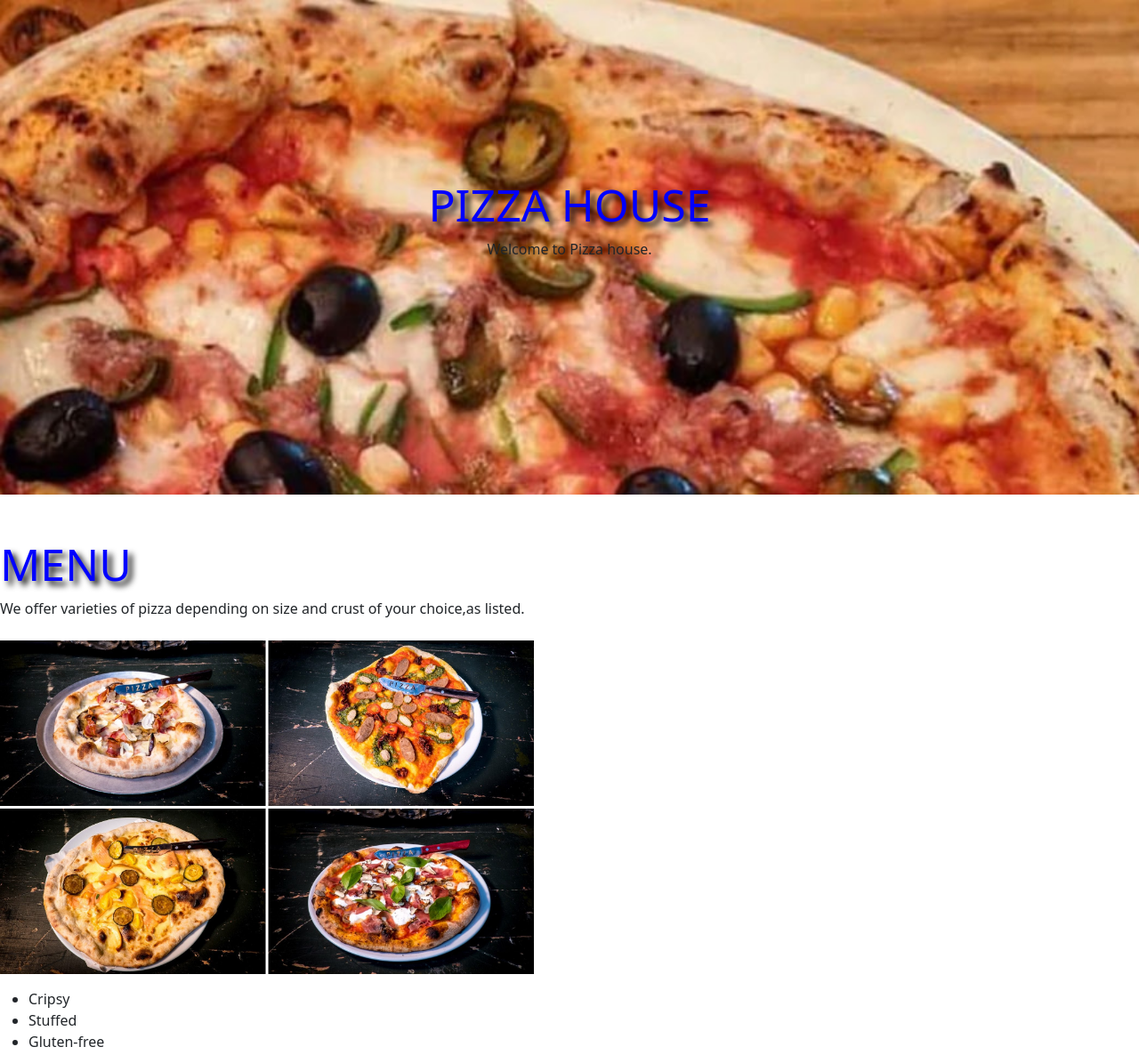
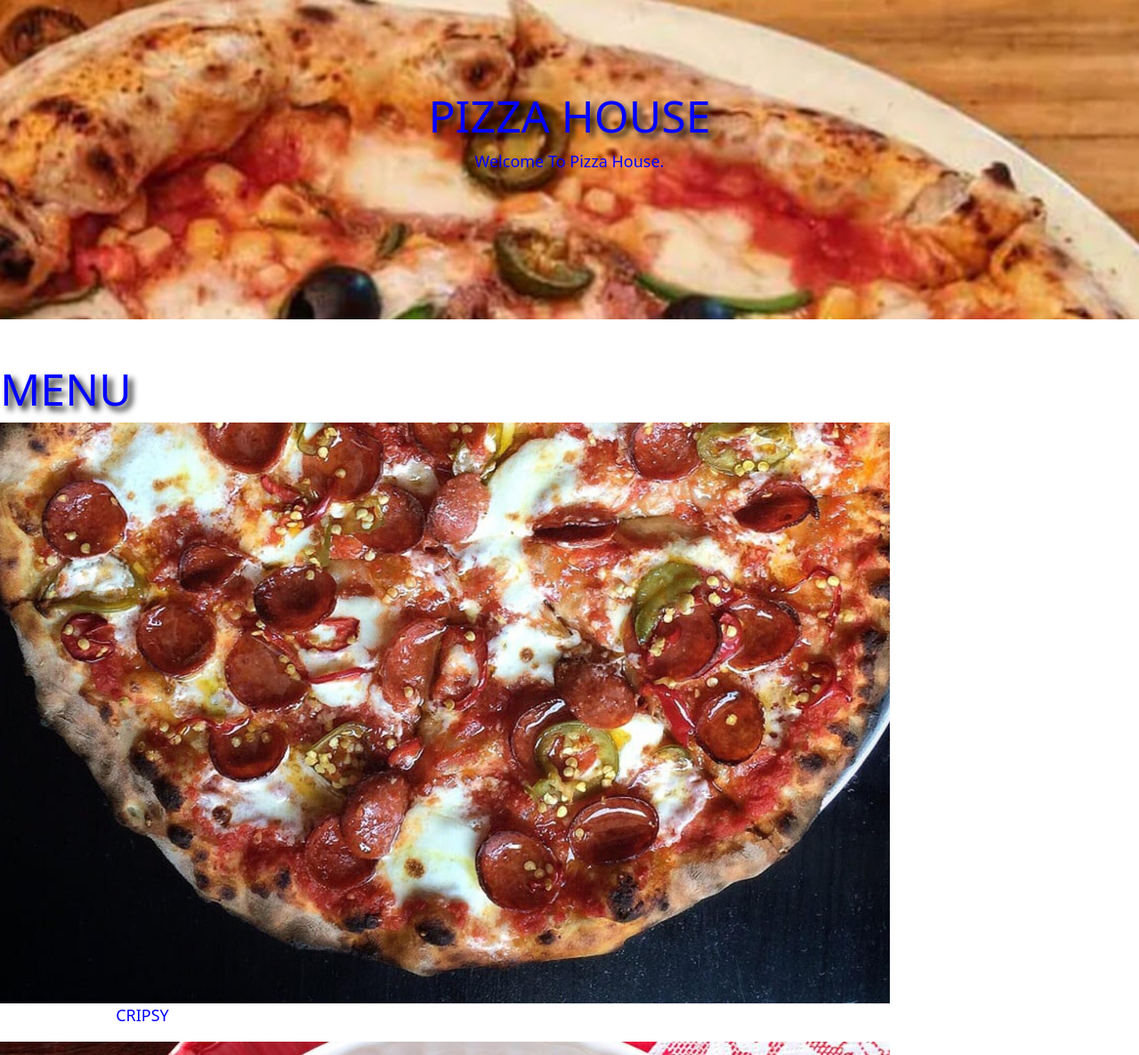
Before and after one commit to Garlinsk/Pizza-House, a plain HTML site: page index.html in a window 1280 px wide. Shown: the top 1186 px of the page at 89% size. Drawn offline with nearby package versions, Linux system fonts and the light colour scheme; files whose address does not match are found by name.

Commit message:
renamed images, styled html element

```diff
--- a/css/styles.css
+++ b/css/styles.css
@@ -1,7 +1,7 @@
 .intro {
     background-image:url(../images/pizza2.jpg);
     background-size: cover;
-    padding: 200px;
+    padding: 100px;
     text-align: center;
 }
 h1 {
@@ -16,3 +16,17 @@ h2 {
     font-size: 50px;
 
 }
+
+.menu {
+   text-shadow: blue;
+   padding: auto;
+
+
+}
+
+p {
+    text-align: center;
+    text-transform: capitalize;
+    color: blue;
+    font-size: large;
+}
--- a/index.html
+++ b/index.html
@@ -19,7 +19,28 @@
     </div>
     <br><br>
     <div class="menu">
-        <h2>MENU</h2>
+        <div class="MENU">
+            <h2>MENU</h2>
+            <div class="list">
+                <div class="col-md-3" style="position:relative;">
+                    <img src="./images/cripsy.jpg" alt="Cripsy" class="images one" length="800" width="1000">
+                    <p class="overlay">CRIPSY</p>
+
+                </div>
+                <div class="col-md-3" style="position: relative;">
+                    <img src="./images/stuffed.jpg" alt="stuffed" class="images two" length="800" width="1000">
+                    <p class="overlay">STUFFED</p>
+
+
+                </div>
+                <div class="col-md-3" style="position: relative;">
+                    <img src="./images/gluten-free.jpg" alt="gluten-free" class="images three" length="800" width="1000">
+                    <p class="overlay">GLUTEN-FREE</p>
+
+                </div>
+
+            </div>
+        <!-- <h2>MENU</h2>
         <p>
             We offer varieties of pizza depending on size and crust of your choice,as listed.
             <br><br>
@@ -36,7 +57,7 @@
             <p>We offer the best Pizzas in town and deliver to our customers at there choice of location.</p>
 
         </div>
-    </div>
+    </div> -->
     <br><br>
     <div class="contact section section-header">
         <h3>CONTACT US HERE TO MAKE YOUR ORDERS</h3>
```
Also changed, not shown: images/cripsy.jpg (renamed from images/pizza4.jpg), images/gluten-free.jpg (renamed from images/pizza1.jpg), images/stuffed.jpg (renamed from images/pizza5.jpg).
